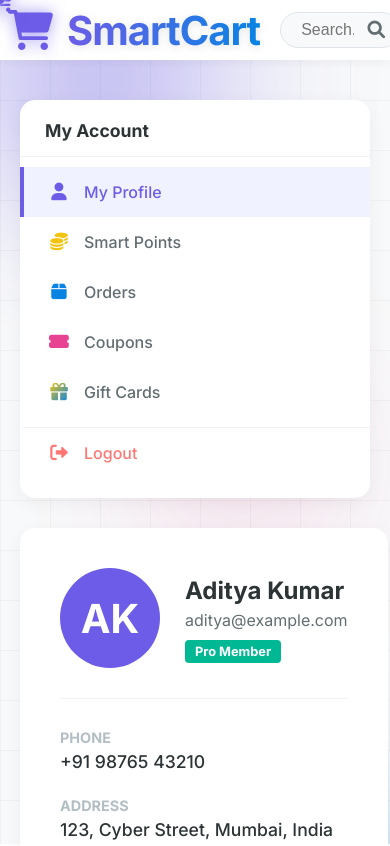
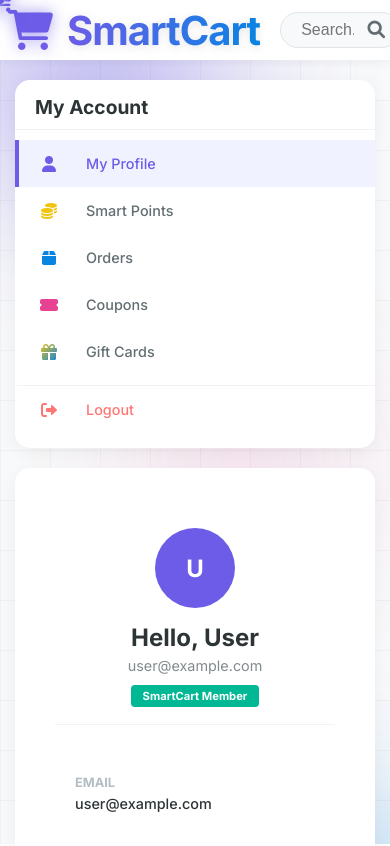
Before and after one commit to aadityash0208-web/sMARcART, a React (Create React App) app in the folder client/: page /profile in a window 390 px wide. Shown: the top 846 px of the page. Built offline with nearby package versions, Linux system fonts and the light colour scheme.

Commit message:
Fixed mobile layout for Cart/Products and added Profile page

```diff
--- a/client/src/pages/Profile.js
+++ b/client/src/pages/Profile.js
@@ -7,7 +7,7 @@
 
 const Profile = () => {
   const [activeTab, setActiveTab] = useState('profile');
-  const { logout } = useAuth();
+  const { user, logout } = useAuth();
   const { isDarkMode } = useTheme();
   const { showToast } = useToast();
   const navigate = useNavigate();
@@ -20,6 +20,12 @@
     } catch {
       showToast('Failed to log out', 'error');
     }
+  };
+
+  // Get user initials for avatar
+  const getUserInitials = (name) => {
+    if (!name) return 'U';
+    return name.split(' ').map(n => n[0]).join('').toUpperCase().slice(0, 2);
   };
 
   return (
@@ -38,17 +44,17 @@
               <i className="fas fa-coins" style={{color: '#f1c40f'}}></i> Smart Points
             </li>
 
-            {/* 🔵 ORDERS (Blue) */}
+            {/* ORDERS (Blue) */}
             <li className={activeTab === 'orders' ? 'active' : ''} onClick={() => setActiveTab('orders')}>
               <i className="fas fa-box" style={{color: '#0984e3'}}></i> Orders
             </li>
 
-            {/* 🌸 COUPONS (Pink) */}
+            {/* COUPONS (Pink) */}
             <li className={activeTab === 'coupons' ? 'active' : ''} onClick={() => setActiveTab('coupons')}>
               <i className="fas fa-ticket-alt" style={{color: '#e84393'}}></i> Coupons
             </li>
 
-            {/* 🟡🔵 GIFT CARDS (Gradient) */}
+            {/* GIFT CARDS (Gradient) */}
             <li className={activeTab === 'giftcards' ? 'active' : ''} onClick={() => setActiveTab('giftcards')}>
               <i className="fas fa-gift" style={{
                   background: 'linear-gradient(135deg, #f1c40f 0%, #0984e3 100%)',
@@ -72,22 +78,26 @@
             <div className="profile-view fade-in">
               <div className="profile-header">
                 <div className="profile-avatar">
-                  <span>AK</span>
+                  <span>{getUserInitials(user?.name)}</span>
                 </div>
                 <div className="profile-info">
-                  <h2>Aditya Kumar</h2>
-                  <p>aditya@example.com</p>
-                  <span className="badge pro">Pro Member</span>
+                  <h2>{user?.name || 'Hello, User'}</h2>
+                  <p>{user?.email || 'user@example.com'}</p>
+                  <span className="badge pro">SmartCart Member</span>
                 </div>
               </div>
               <div className="profile-details">
                 <div className="detail-item">
-                  <label>Phone</label>
-                  <p>+91 98765 43210</p>
+                  <label>Email</label>
+                  <p>{user?.email || 'user@example.com'}</p>
                 </div>
                 <div className="detail-item">
-                  <label>Address</label>
-                  <p>123, Cyber Street, Mumbai, India</p>
+                  <label>Account Status</label>
+                  <p>Active</p>
+                </div>
+                <div className="detail-item">
+                  <label>Member Since</label>
+                  <p>{new Date().toLocaleDateString()}</p>
                 </div>
                 <button className="edit-btn">Edit Profile</button>
               </div>
--- a/client/src/styles/Cart.css
+++ b/client/src/styles/Cart.css
@@ -176,17 +176,109 @@
   border: none;
   border-radius: 6px;
   cursor: pointer;
-  font-size: 0.85rem;
-  font-weight: bold;
+  transition: background 0.2s;
 }
 
 .suggestion-info button:hover { background: #00a884; }
 
 /* RESPONSIVE */
 @media (max-width: 768px) {
-  .cart-content { grid-template-columns: 1fr; }
+  /* Full width cart page */
+  .cart-page {
+    padding: 20px 10px;
+    min-height: 100vh;
+  }
+
+  .cart-container {
+    max-width: 100%;
+    margin: 0;
+  }
+
+  /* Stack cart items vertically */
+  .cart-content {
+    grid-template-columns: 1fr;
+    gap: 20px;
+  }
+
+  /* Make cart items scrollable */
+  .cart-items {
+    max-height: 60vh;
+    overflow-y: auto;
+    padding: 15px;
+  }
+
+  /* Mobile cart item layout */
+  .cart-item {
+    flex-direction: column;
+    align-items: flex-start;
+    padding: 15px;
+    gap: 10px;
+  }
+
+  .cart-item img {
+    width: 100%;
+    height: 200px;
+    margin-bottom: 10px;
+  }
+
+  .item-details {
+    margin-left: 0;
+    width: 100%;
+  }
+
+  /* Quantity controls mobile friendly */
+  .quantity-controls {
+    display: flex;
+    align-items: center;
+    gap: 10px;
+    margin-top: 10px;
+  }
+
+  .quantity-btn {
+    width: 30px;
+    height: 30px;
+    border-radius: 50%;
+    border: 1px solid #ddd;
+    background: white;
+    cursor: pointer;
+    display: flex;
+    align-items: center;
+    justify-content: center;
+  }
+
+  /* Fixed checkout button at bottom */
+  .cart-summary {
+    position: sticky;
+    bottom: 0;
+    background: white;
+    border-radius: 15px;
+    padding: 20px;
+    box-shadow: 0 -2px 10px rgba(0,0,0,0.1);
+    z-index: 100;
+  }
+
+  .checkout-btn {
+    width: 100%;
+    padding: 15px;
+    font-size: 1.1rem;
+    border-radius: 10px;
+    position: sticky;
+    bottom: 20px;
+  }
+
+  /* Mobile pricing */
+  .price-row {
+    display: flex;
+    justify-content: space-between;
+    margin-bottom: 10px;
+    font-size: 0.9rem;
+  }
+
+  .total-price {
+    font-size: 1.2rem;
+    font-weight: bold;
+  }
 }
-
 
 /* --- EMPTY CART STATE --- */
 .empty-cart-state {
--- a/client/src/styles/ProductDetails.css
+++ b/client/src/styles/ProductDetails.css
@@ -255,9 +255,139 @@
 
 /* RESPONSIVE */
 @media (max-width: 768px) {
-  .details-wrapper { grid-template-columns: 1fr; }
-  .details-image img { height: 350px; }
-  .details-actions { flex-direction: column; }
+  .details-container {
+    margin: 20px auto;
+    padding: 0 15px;
+  }
+
+  /* Stack vertically on mobile */
+  .details-wrapper {
+    grid-template-columns: 1fr;
+    gap: 30px;
+  }
+
+  /* Mobile image sizing */
+  .details-image img {
+    height: 300px;
+    border-radius: 15px;
+  }
+
+  /* Mobile text sizing */
+  .details-info h1 {
+    font-size: 1.8rem;
+    line-height: 1.2;
+  }
+
+  .details-category {
+    font-size: 0.8rem;
+  }
+
+  /* Mobile actions layout */
+  .details-actions {
+    flex-direction: column;
+    gap: 15px;
+    margin-top: 20px;
+  }
+
+  .details-actions button {
+    width: 100%;
+    padding: 15px;
+    font-size: 1rem;
+    border-radius: 10px;
+  }
+
+  /* Mobile tabs */
+  .details-tabs {
+    margin-top: 30px;
+  }
+
+  .tab-buttons {
+    display: flex;
+    gap: 10px;
+    margin-bottom: 20px;
+    overflow-x: auto;
+  }
+
+  .tab-btn {
+    padding: 10px 20px;
+    white-space: nowrap;
+    font-size: 0.9rem;
+  }
+
+  .tab-content {
+    padding: 20px 15px;
+    background: white;
+    border-radius: 15px;
+    box-shadow: 0 2px 10px rgba(0,0,0,0.05);
+  }
+
+  /* Mobile specs table */
+  .specs-table {
+    width: 100%;
+    font-size: 0.9rem;
+  }
+
+  .specs-table td {
+    padding: 12px 8px;
+    border-bottom: 1px solid #f1f2f6;
+  }
+
+  .specs-table td:first-child {
+    font-weight: 600;
+    color: #636e72;
+    width: 40%;
+  }
+
+  /* Mobile similar products */
+  .similar-products {
+    margin-top: 40px;
+  }
+
+  .similar-grid {
+    display: grid;
+    grid-template-columns: repeat(2, 1fr);
+    gap: 15px;
+  }
+
+  .similar-card {
+    background: white;
+    border-radius: 12px;
+    padding: 15px;
+    box-shadow: 0 2px 8px rgba(0,0,0,0.05);
+    text-align: center;
+  }
+
+  .similar-card img {
+    width: 100%;
+    height: 120px;
+    object-fit: cover;
+    border-radius: 8px;
+    margin-bottom: 10px;
+  }
+
+  .similar-card h4 {
+    font-size: 0.9rem;
+    margin-bottom: 8px;
+    line-height: 1.3;
+  }
+
+  .similar-card .price {
+    font-weight: bold;
+    color: #6c5ce7;
+    margin-bottom: 10px;
+  }
+
+  /* Remove height restrictions and allow scrolling */
+  .details-container {
+    min-height: auto;
+    overflow-y: visible;
+  }
+
+  /* Ensure text wraps properly */
+  .details-info * {
+    word-wrap: break-word;
+    overflow-wrap: break-word;
+  }
 }
 
 /* --- DARK MODE SETTINGS FOR PRODUCT PAGE --- */
--- a/client/src/styles/Profile.css
+++ b/client/src/styles/Profile.css
@@ -308,10 +308,173 @@
 
 /* RESPONSIVE (Mobile) */
 @media (max-width: 768px) {
+  .profile-container {
+    padding: 20px 15px;
+    min-height: auto;
+  }
+
   .dashboard-layout {
     flex-direction: column; /* Stack vertically on mobile */
+    gap: 20px;
   }
+
+  /* Mobile sidebar */
   .dashboard-sidebar {
     width: 100%;
+    padding: 15px 0;
+  }
+
+  .dashboard-sidebar h3 {
+    padding: 0 20px 10px;
+    font-size: 1.2rem;
+  }
+
+  .dashboard-sidebar ul {
+    gap: 5px;
+  }
+
+  .dashboard-sidebar li {
+    padding: 15px 20px;
+    font-size: 0.9rem;
+  }
+
+  .dashboard-sidebar li i {
+    font-size: 1rem;
+    margin-right: 12px;
+  }
+
+  /* Mobile content area */
+  .dashboard-content {
+    width: 100%;
+  }
+
+  /* Mobile profile view */
+  .profile-header {
+    flex-direction: column;
+    text-align: center;
+    gap: 15px;
+    padding: 20px;
+  }
+
+  .profile-avatar {
+    width: 80px;
+    height: 80px;
+    font-size: 1.5rem;
+    margin: 0 auto;
+  }
+
+  .profile-info h2 {
+    font-size: 1.5rem;
+    margin-bottom: 5px;
+  }
+
+  .profile-info p {
+    font-size: 0.9rem;
+    opacity: 0.8;
+  }
+
+  .badge.pro {
+    font-size: 0.7rem;
+    padding: 4px 12px;
+    margin-top: 10px;
+  }
+
+  .profile-details {
+    padding: 20px;
+  }
+
+  .detail-item {
+    margin-bottom: 20px;
+  }
+
+  .detail-item label {
+    font-size: 0.8rem;
+    margin-bottom: 5px;
+  }
+
+  .detail-item p {
+    font-size: 0.9rem;
+  }
+
+  .edit-btn {
+    width: 100%;
+    padding: 12px;
+    font-size: 0.9rem;
+    margin-top: 20px;
+  }
+
+  /* Mobile points view */
+  .points-view h3 {
+    font-size: 1.3rem;
+    margin-bottom: 20px;
+  }
+
+  .points-balance-card {
+    padding: 30px 20px;
+    margin: 0 auto;
+    max-width: 300px;
+  }
+
+  .points-balance-card h1 {
+    font-size: 2rem;
+    margin: 15px 0;
+  }
+
+  /* Mobile orders view */
+  .orders-view h3 {
+    font-size: 1.3rem;
+    margin-bottom: 20px;
+  }
+
+  .order-card {
+    padding: 15px;
+    margin-bottom: 15px;
+  }
+
+  .order-header h4 {
+    font-size: 1rem;
+  }
+
+  .order-status {
+    font-size: 0.7rem;
+    padding: 3px 8px;
+  }
+
+  /* Mobile coupons view */
+  .coupons-view h3 {
+    font-size: 1.3rem;
+    margin-bottom: 20px;
+  }
+
+  .coupon-ticket {
+    padding: 20px;
+    margin-bottom: 15px;
+  }
+
+  .coupon-left h4 {
+    font-size: 1.1rem;
+  }
+
+  .coupon-left p {
+    font-size: 0.8rem;
+  }
+
+  /* Mobile gift cards view */
+  .giftcards-view h3 {
+    font-size: 1.3rem;
+    margin-bottom: 20px;
+  }
+
+  .gift-card-box {
+    padding: 20px;
+    margin-bottom: 15px;
+  }
+
+  .gift-card-box h3 {
+    font-size: 1.1rem;
+  }
+
+  .gift-card-box p {
+    font-size: 0.9rem;
   }
 }
```
